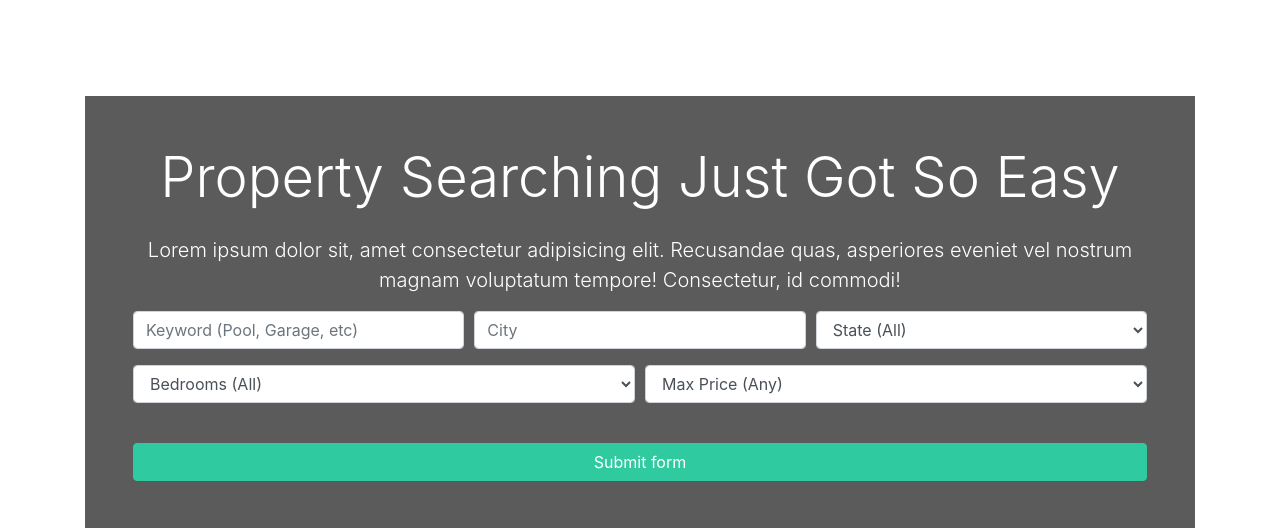
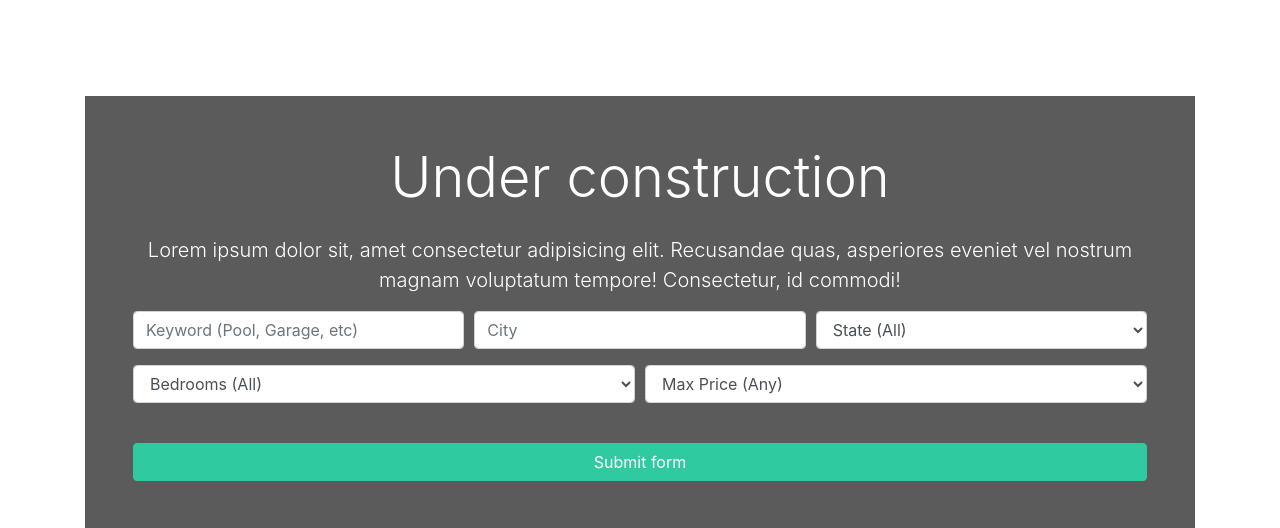
Before and after one commit to graziantonio/historia_project, a Django app: template templates/pages/index.html in a window 1280 px wide. Shown: the part 128-656 px from the top of the page. Run offline with Django 3.2, Linux system fonts and the light colour scheme; the template is opened without the code that fills it, so the values that code supplies are empty; some libraries are stand-ins or nearby versions.

Commit message:
modifica di prova

```diff
--- a/templates/base.html
+++ b/templates/base.html
@@ -6,7 +6,7 @@
     <meta charset="UTF-8">
     <meta name="viewport" content="width=device-width, initial-scale=1.0">
     <meta http-equiv="X-UA-Compatible" content="ie=edge">
-    <title>BT Real Estate {% block title %}{% endblock %}</title>
+    <title>Historia {% block title %}{% endblock %}</title>
     <!-- Font Awesome -->
     <link rel="stylesheet" href="{% static 'css/all.css'%}">
     <!-- Bootstrap -->
--- a/templates/pages/index.html
+++ b/templates/pages/index.html
@@ -2,7 +2,7 @@
 
 {% load humanize %}
 
-{% block title %} | Welcome{% endblock %}
+{% block title %} | Welcome {% endblock %}
 
 {% block content %}
 <!-- Showcase -->
@@ -11,7 +11,7 @@
         <div class="home-search p-5">
             <div class="overlay p-5">
                 <h1 class="display-4 mb-4">
-                    Property Searching Just Got So Easy
+                    Under construction
                 </h1>
                 <p class="lead">Lorem ipsum dolor sit, amet consectetur adipisicing elit. Recusandae quas, asperiores
                     eveniet vel nostrum magnam
```
